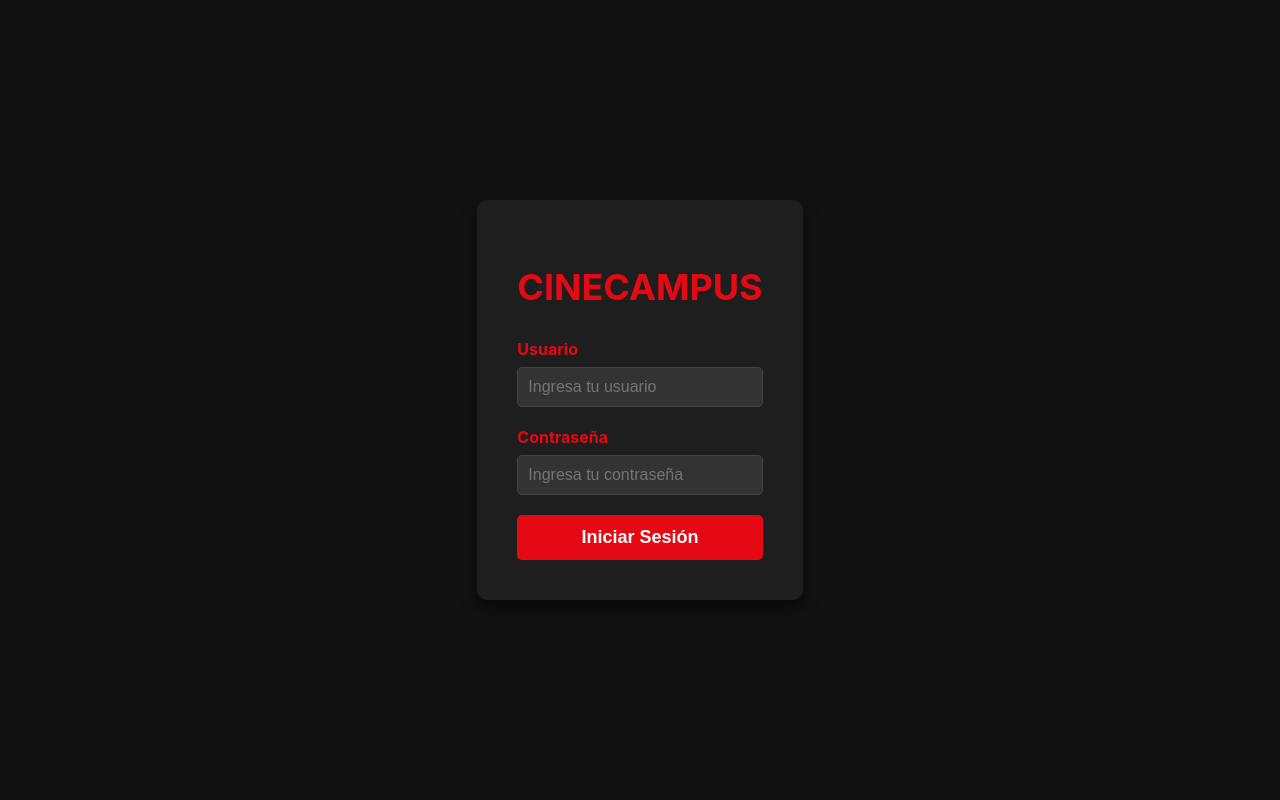
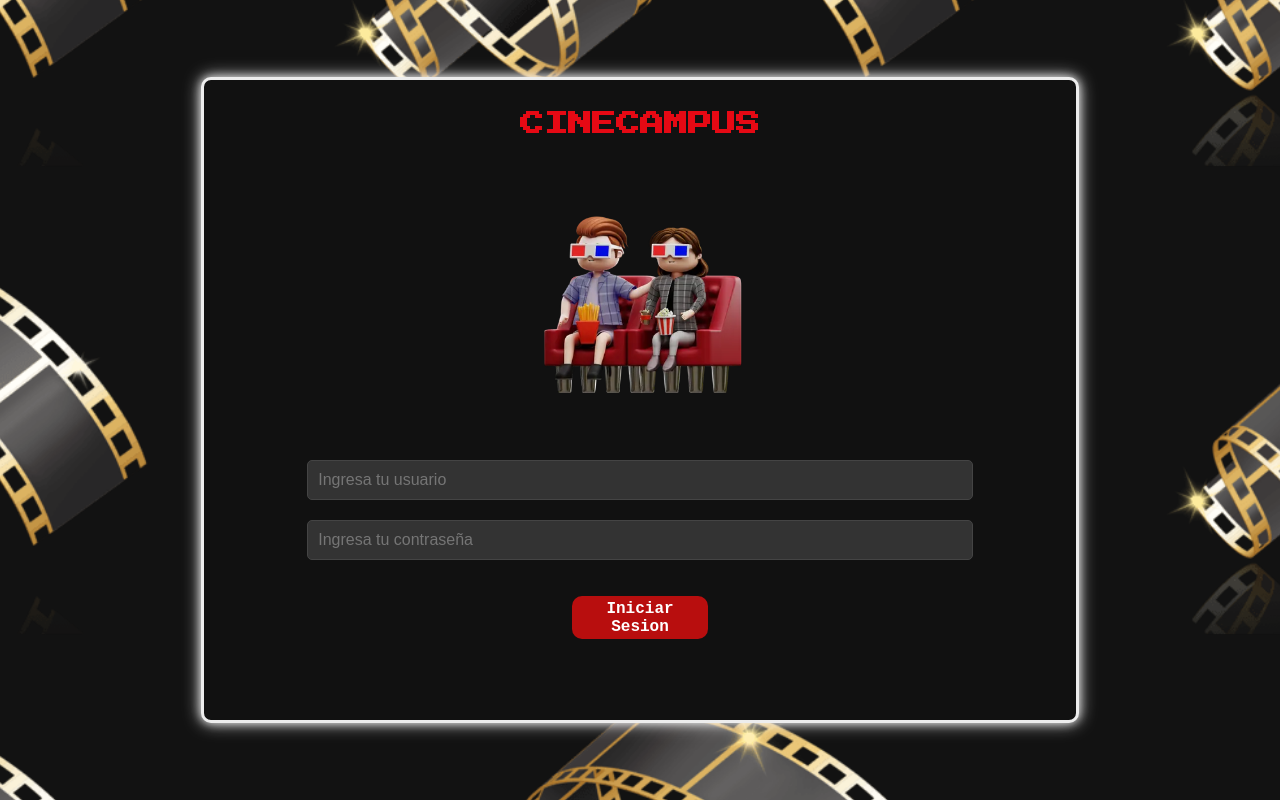
Before and after one commit to KarenYisethPintoEspejo/proyectoMongoII, a website: page public/index.html in a window 1280 px wide. Drawn offline with Linux system fonts and the light colour scheme.

Commit message:
feat: :sparkles: Se mejoro el diseño y funcionamiento del login

```diff
--- a/public/css/style.css
+++ b/public/css/style.css
@@ -1,33 +1,80 @@
-/* Global styles */
 body {
+    background-image: url('../storage/img/dorada.png');
     margin: 0;
+    background-size: 52rem; /* Ajusta la imagen al tamaño del contenedor */
+    background-position: center; /* Centra la imagen */
+    /* Evita la repetición de la imagen */
+    z-index: -1;
     padding: 0;
     font-family: "Inter", sans-serif;
-    background-color: #121212; /* Fondo oscuro */
+    background-color: #121212;
     display: flex;
     justify-content: center;
     align-items: center;
     height: 100vh;
+    display: flex;
+
 }
 
-/* Container for the login form */
+
 .login-container {
-    background-color: #1e1e1e; /* Fondo ligeramente más claro para contraste */
+    display: flex;
+    width: 65%;
+    height: 75%;
+    flex-direction: column;
+    background-color: #1e1e1e;
     padding: 40px;
     border-radius: 10px;
-    box-shadow: 0 8px 16px rgba(0, 0, 0, 0.6); /* Sombra suave */
+    box-shadow: 0 8px 16px rgba(0, 0, 0, 0.6);
     text-align: center;
 }
+.tittle{
+    display: flex;
+    width: 100%;
+    height: 3rem;
+    /* border: 1px solid red; */
+    justify-content: center;
+    align-items: center;
 
-/* Title */
+}
+.photo{
+    display: flex;
+    width: 100%;
+    height: 15rem;
+    margin-top: 2.5rem;
+    /* border: 1px solid red; */
+    justify-content: center;
+    align-items: center;
+
+}
+.photo img{
+    object-fit: contain;
+    height: 18rem;
+}
 .login-container h1 {
-    color: #e50914; /* Rojo fuerte */
-    margin-bottom: 30px;
-    font-size: 36px;
+
+    color: #e50914;
+    /* margin-top: 20rem; */
+    font-family: "Press Start 2P", system-ui;
+    /* margin-bottom: 30px; */
+    font-size: 1.5rem;
+    /* border: 1px solid red; */
+
 }
 
-/* Input fields */
+.login-form{
+    display: flex;
+    width: 100%;
+    margin-top: 2rem;
+    /* border: 1px solid rgb(115, 255, 0); */
+    justify-content: center;
+    align-items: center;
+    flex-direction: column;
+
+}
 .input-group {
+    width: 80%;
+    /* border: 1px solid red; */
     margin-bottom: 20px;
     text-align: left;
 }
@@ -35,7 +82,7 @@ body {
 .input-group label {
     display: block;
     margin-bottom: 8px;
-    color: #e50914; /* Rojo para el texto de las etiquetas */
+    color: #e50914;
     font-weight: bold;
 }
 
@@ -44,35 +91,93 @@ body {
     padding: 10px;
     font-size: 16px;
     color: #fff;
-    background-color: #333; /* Fondo gris oscuro para los inputs */
-    border: 1px solid #444; /* Borde gris */
+    background-color: #333;
+    border: 1px solid #444;
     border-radius: 5px;
     box-sizing: border-box;
 }
 
-/* Button */
-.button {
-    width: 100%;
-    padding: 12px;
-    font-size: 18px;
-    color: #fff;
-    background-color: #e50914; /* Botón rojo */
-    border: none;
-    border-radius: 5px;
-    cursor: pointer;
-    transition: background-color 0.3s ease;
-    font-weight: bold;
+
+
+
+
+.ov-btn-grow-skew-reverse {
+    background:#b80e0e; /* color de fondo */
+    color:white; /* color de fuente */
+    margin-top: 1rem;
+    padding: 16px 20px;
+    border-radius: 10px; /* redondear bordes */
+    position: relative;
+    z-index: 1;
+    overflow: hidden;
+    display: inline-block;
     text-decoration: none;
+    width: 6rem;
+    height: 0.7rem;
+    font-family: 'Courier New', Courier, monospace;
+    justify-content: center;
+    align-items: center;
+    display: flex;
+  }
+  .ov-btn-grow-skew-reverse h3{
+    font-size: 1rem;
+  }
+  .ov-btn-grow-skew-reverse:hover {
+    color: red;/* color de fuente hover */
+  }
+  .ov-btn-grow-skew-reverse::after {
+    content: "";
+    background:white; /* color de fondo hover */
+    position: absolute;
+    color: red;
+    z-index: -1;
+    padding: 16px 20px;
+    display: block;
+    left: -20%;
+    right: -20%;
+    top: 0;
+    bottom: 0;
+    transform: skewX(45deg) scale(0, 1);
+    transition: all 0.3s ease;
+  }
+  .ov-btn-grow-skew-reverse:hover::after {
+    transition: all 0.3s ease-out;
+    transform: skewX(45deg) scale(1, 1);
+  }
+
+
+
+.login-container {
+    position: relative;
+    padding: 20px;
+    border-radius: 10px;
+    background-color: #111; /* Fondo oscuro para el contenedor */
+    color: #fff; /* Texto blanco */
+    text-align: center;
+    border: 3px solid transparent; /* Borde transparente inicialmente */
+    overflow: hidden; /* Evita que el efecto se desborde */
+    box-shadow: 0 0 15px rgba(255, 255, 255, 0.5); /* Sombra general para el contenedor */
+    animation: neonEffect 3s infinite; /* Animación del efecto neón */
 }
 
-/* Hover effect for button */
-.button:hover {
-    background-color: #b20710; /* Oscurecer el rojo al pasar el cursor */
+@keyframes neonEffect {
+    0% {
+        border-color: transparent;
+    }
+    25% {
+        border-color: rgba(255, 255, 255, 1); /* Esquina superior izquierda */
+        box-shadow: 0 0 10px rgba(255, 255, 255, 0.8), 0 0 20px rgba(255, 255, 255, 0.8);
+    }
+    50% {
+        border-color: transparent;
+        box-shadow: 0 0 10px rgba(255, 255, 255, 0.5);
+    }
+    75% {
+        border-color: rgba(255, 255, 255, 1); /* Esquina inferior derecha */
+        box-shadow: 0 0 10px rgba(255, 255, 255, 0.8), 0 0 20px rgba(255, 255, 255, 0.8);
+    }
+    100% {
+        border-color: transparent;
+        box-shadow: 0 0 10px rgba(255, 255, 255, 0.5);
+    }
 }
-
-/* Input focus effects */
-.input-group input:focus {
-    outline: none;
-    border-color: #e50914; /* Cambiar el borde a rojo al enfocar */
-    box-shadow: 0 0 8px rgba(229, 9, 20, 0.8); /* Sombra roja suave */
-}
--- a/public/index.html
+++ b/public/index.html
@@ -6,22 +6,30 @@
     <title>Login - CINECAMPUS</title>
     <link rel="stylesheet" href="./css/style.css">
     <script src="./js/main.js" defer></script>
+    <link rel="preconnect" href="https://fonts.googleapis.com">
+<link rel="preconnect" href="https://fonts.gstatic.com" crossorigin>
+<link href="https://fonts.googleapis.com/css2?family=Press+Start+2P&display=swap" rel="stylesheet">
 </head>
 <body>
-    <div class="login-container">
-        <h1>CINECAMPUS</h1>
+    <div class="login-container ">
+        <div class="tittle">
+            <h1>CINECAMPUS</h1>
+
+        </div>
+        <div class="photo">
+            <img src="./storage/img/parejacine.webp" alt="">
+        </div>
         <form class="login-form" id="loginForm">
             <div class="input-group">
-                <label for="username">Usuario</label>
+
                 <input type="text" id="username" name="username" placeholder="Ingresa tu usuario" required autocomplete="username">
             </div>
             <div class="input-group">
-                <label for="password">Contraseña</label>
+
                 <input type="password" id="password" name="password" placeholder="Ingresa tu contraseña" required autocomplete="current-password">
             </div>
-            <div>
-                <button type="submit" id="loginButton" class="button">Iniciar Sesión</button>
-            </div>
+
+            <a href="#" id="loginButton" class="ov-btn-grow-skew-reverse"><h3>Iniciar Sesion</h3></a>
         </form>
     </div>
 </body>
--- a/public/js/main.js
+++ b/public/js/main.js
@@ -1,5 +1,6 @@
-document.getElementById('loginForm').addEventListener('submit', async (e) => {
-    e.preventDefault();
+document.getElementById('loginButton').addEventListener('click', async (e) => {
+    e.preventDefault(); // Evita el comportamiento por defecto del enlace
+
     const loginButton = document.getElementById('loginButton');
     loginButton.disabled = true;
 
@@ -23,7 +24,7 @@ document.getElementById('loginForm').addEventListener('submit', async (e) => {
             console.log('Login exitoso');
             const { userId } = data;
             localStorage.setItem('username', username);
-            localStorage.setItem('userId', userId)
+            localStorage.setItem('userId', userId);
             window.location.href = './views/principal.html';
         } else {
             console.error('Error en el login:', data.message);
```
Also changed, not shown: public/storage/img/dorada.png (added), public/storage/img/parejacine.webp (added).
